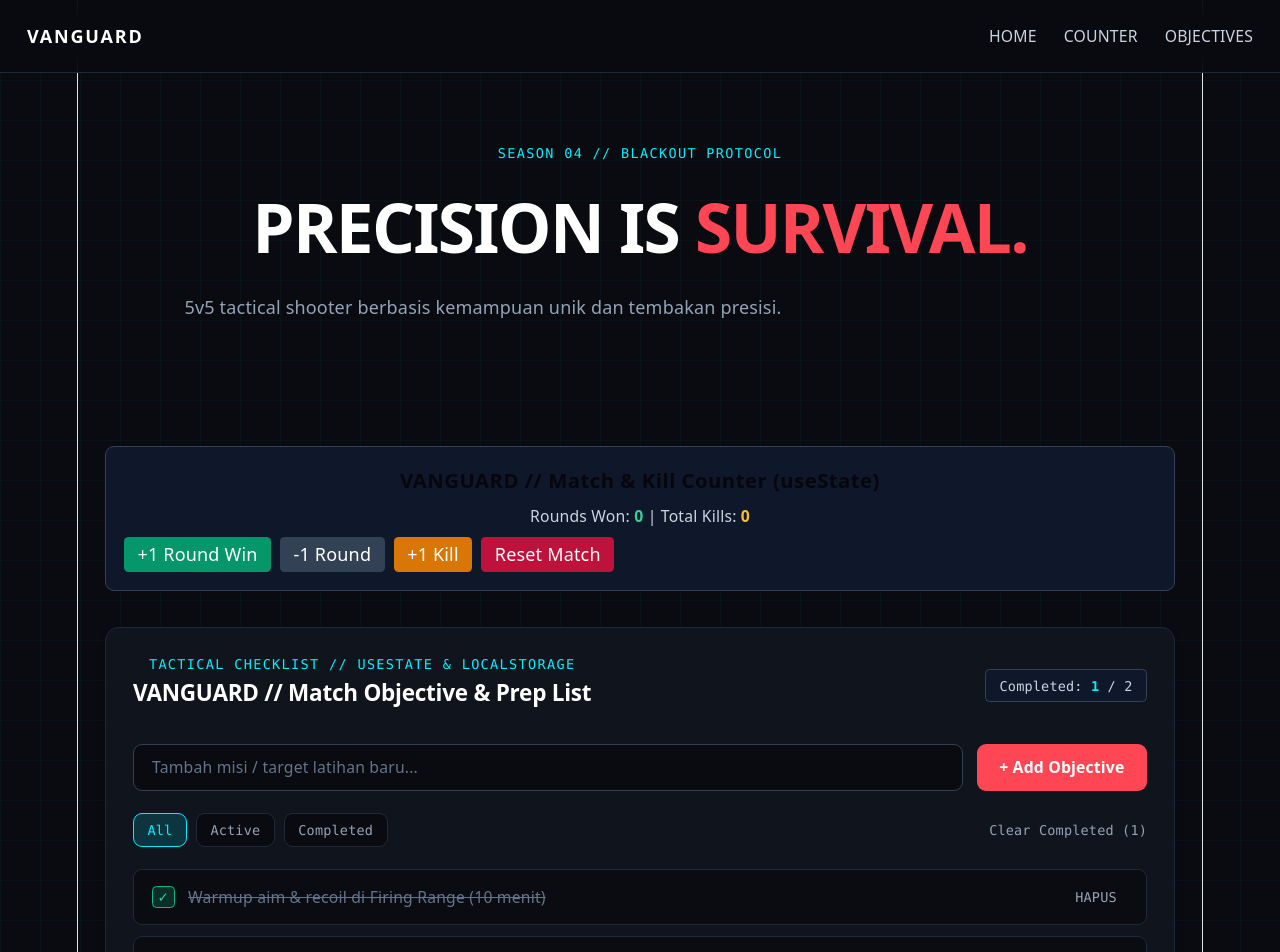
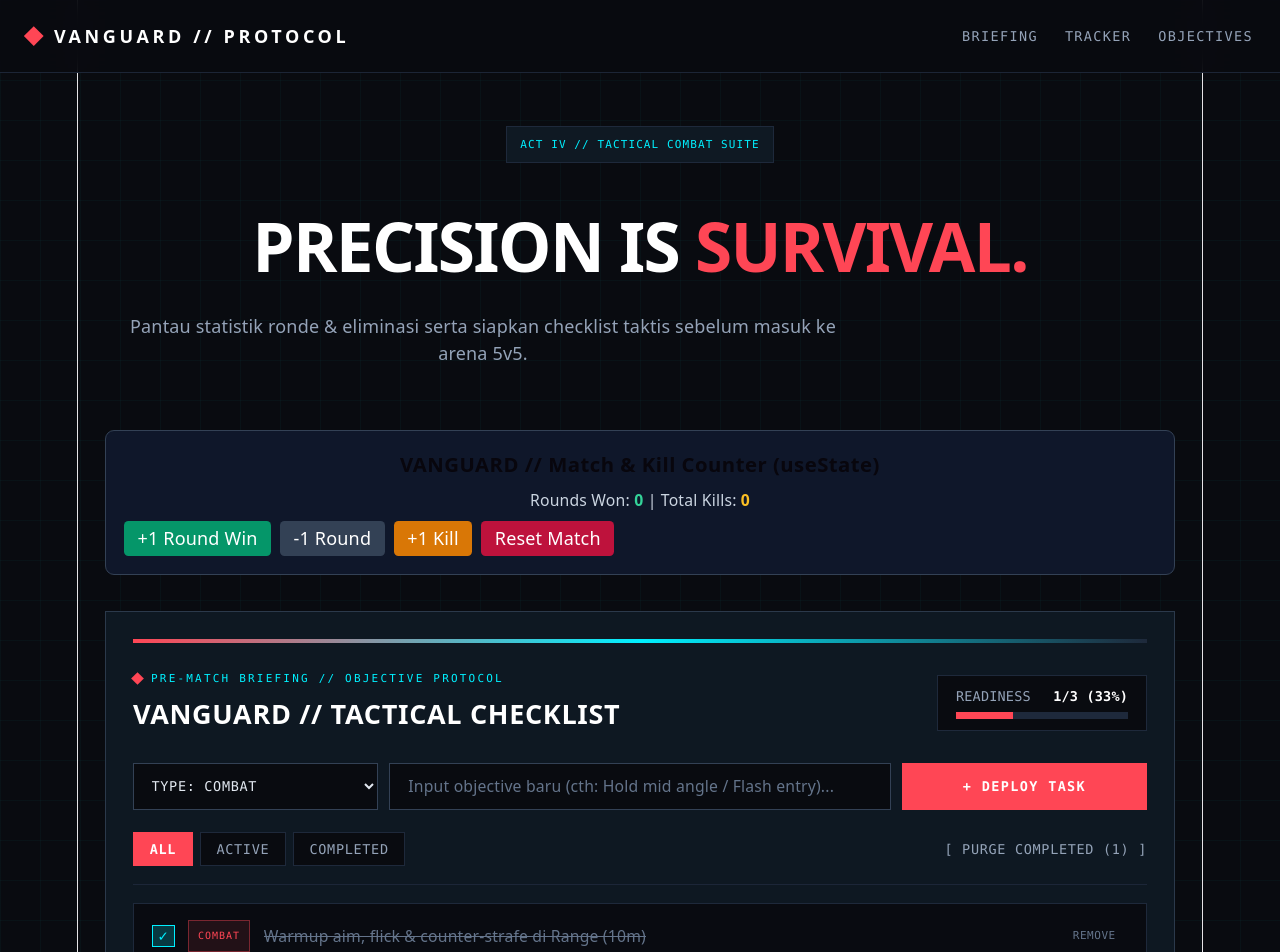
Before and after one commit to rafiefahmi2905-dev/vanguard-fps-v2, a React (Vite) app: page / in a window 1280 px wide. Shown: the top 952 px of the page. Built offline with nearby package versions, Linux system fonts and the light colour scheme.

Commit message:
style(todo): upgrade VanguardTodo to tactical Valorant-inspired UI with categories

```diff
--- a/src/App.jsx
+++ b/src/App.jsx
@@ -5,47 +5,56 @@ import "./App.css";
 function App() {
   return (
     <div className="min-h-screen text-slate-200">
-      {/* Navbar */}
-      <nav className="fixed top-0 left-0 w-full z-50 bg-tactical-dark/90 backdrop-blur-md border-b border-slate-800">
+      {/* Top Tactical Bar */}
+      <nav className="fixed top-0 left-0 w-full z-50 bg-[#090b10]/90 backdrop-blur-md border-b border-slate-800/90">
         <div className="max-w-7xl mx-auto px-6 h-16 flex items-center justify-between">
-          <span className="font-bold tracking-widest text-white">VANGUARD</span>
-          <div className="flex items-center gap-6 text-sm text-slate-300">
+          <div className="flex items-center gap-3">
+            <span className="w-3 h-3 bg-[#ff4655] rotate-45 inline-block" />
+            <span className="font-black tracking-[0.2em] text-white text-sm sm:text-base">
+              VANGUARD // PROTOCOL
+            </span>
+          </div>
+
+          <div className="flex items-center gap-6 text-xs font-mono tracking-widest text-slate-400">
             <a href="#hero" className="hover:text-white transition">
-              HOME
+              BRIEFING
             </a>
-            <a href="#counter" className="hover:text-tactical-cyan transition">
-              COUNTER
+            <a href="#counter" className="hover:text-[#00f0ff] transition">
+              TRACKER
             </a>
-            <a href="#todo" className="hover:text-tactical-cyan transition">
+            <a href="#todo" className="hover:text-[#ff4655] transition">
               OBJECTIVES
             </a>
           </div>
         </div>
       </nav>
 
-      {/* Hero Section */}
-      <section id="hero" className="pt-32 pb-16 px-6 max-w-7xl mx-auto">
-        <p className="text-xs font-mono tracking-widest text-tactical-cyan mb-3">
-          SEASON 04 // BLACKOUT PROTOCOL
-        </p>
-        <h1 className="text-4xl md:text-6xl font-extrabold tracking-tight text-white">
-          PRECISION IS <span className="text-tactical-accent">SURVIVAL.</span>
+      {/* Hero / Match Briefing Header */}
+      <section id="hero" className="pt-28 pb-10 px-6 max-w-7xl mx-auto">
+        <div className="inline-flex items-center gap-2 px-3 py-1 bg-[#0f1923] border border-slate-800 text-[11px] font-mono tracking-widest text-[#00f0ff] mb-4">
+          <span>ACT IV // TACTICAL COMBAT SUITE</span>
+        </div>
+        <h1 className="text-4xl md:text-6xl font-black tracking-tight text-white uppercase">
+          PRECISION IS <span className="text-[#ff4655]">SURVIVAL.</span>
         </h1>
-        <p className="mt-4 max-w-2xl text-slate-400">
-          5v5 tactical shooter berbasis kemampuan unik dan tembakan presisi.
+        <p className="mt-3 max-w-2xl text-sm md:text-base text-slate-400">
+          Pantau statistik ronde &amp; eliminasi serta siapkan checklist taktis sebelum masuk ke arena 5v5.
         </p>
       </section>
 
-      {/* Komponen Counter & To-Do List (React Hooks: useState) */}
-      <section id="counter" className="py-8 px-6 max-w-7xl mx-auto space-y-8">
-        <VanguardCounter />
-        <div id="todo">
+      {/* Komponen Interaktif (useState + localStorage) */}
+      <main className="pb-16 px-6 max-w-7xl mx-auto space-y-8">
+        <section id="counter">
+          <VanguardCounter />
+        </section>
+
+        <section id="todo">
           <VanguardTodo />
-        </div>
-      </section>
+        </section>
+      </main>
 
       {/* Footer */}
-      <footer className="border-t border-slate-800 py-8 px-6 text-center text-xs text-slate-500">
+      <footer className="border-t border-slate-800/80 py-6 px-6 text-center text-xs font-mono tracking-widest text-slate-500">
         VANGUARD PROTOCOL // REACT HOOKS WORKSPACE
       </footer>
     </div>
--- a/src/components/VanguardTodo.jsx
+++ b/src/components/VanguardTodo.jsx
@@ -3,9 +3,31 @@ import { useEffect, useState } from "react";
 const STORAGE_KEY = "vanguard_todo_tasks_v1";
 
 const DEFAULT_TASKS = [
-  { id: 1, text: "Warmup aim & recoil di Firing Range (10 menit)", completed: true },
-  { id: 2, text: "Cek lineup smoke & flash untuk Site A", completed: false },
+  {
+    id: 1,
+    text: "Warmup aim, flick & counter-strafe di Range (10m)",
+    category: "COMBAT",
+    completed: true,
+  },
+  {
+    id: 2,
+    text: "Cek lineup utility & post-plant spot di Site A",
+    category: "LINEUP",
+    completed: false,
+  },
+  {
+    id: 3,
+    text: "Pantau economy tim & rencana buy round pistol/eco",
+    category: "ECON",
+    completed: false,
+  },
 ];
+
+const CATEGORY_STYLES = {
+  COMBAT: "text-[#ff4655] border-[#ff4655]/40 bg-[#ff4655]/10",
+  LINEUP: "text-[#00f0ff] border-[#00f0ff]/40 bg-[#00f0ff]/10",
+  ECON: "text-amber-400 border-amber-400/40 bg-amber-400/10",
+};
 
 export default function VanguardTodo() {
   const [tasks, setTasks] = useState(() => {
@@ -20,13 +42,14 @@ export default function VanguardTodo() {
   });
 
   const [inputValue, setInputValue] = useState("");
-  const [filter, setFilter] = useState("all"); // "all" | "active" | "completed"
+  const [category, setCategory] = useState("COMBAT");
+  const [filter, setFilter] = useState("all");
 
   useEffect(() => {
     try {
       localStorage.setItem(STORAGE_KEY, JSON.stringify(tasks));
     } catch {
-      // Abaikan jika storage penuh atau diblokir browser
+      // Abaikan jika storage tidak tersedia
     }
   }, [tasks]);
 
@@ -38,6 +61,7 @@ export default function VanguardTodo() {
     const newTask = {
       id: Date.now(),
       text: trimmed,
+      category,
       completed: false,
     };
 
@@ -62,6 +86,8 @@ export default function VanguardTodo() {
   };
 
   const completedCount = tasks.filter((t) => t.completed).length;
+  const readinessPercent =
+    tasks.length === 0 ? 0 : Math.round((completedCount / tasks.length) * 100);
 
   const filteredTasks = tasks.filter((task) => {
     if (filter === "active") return !task.completed;
@@ -70,57 +96,89 @@ export default function VanguardTodo() {
   });
 
   return (
-    <div className="bg-tactical-panel border border-slate-800 rounded-xl p-6 shadow-lg">
-      {/* Header Komponen */}
-      <div className="flex flex-col sm:flex-row sm:items-center sm:justify-between gap-2 mb-6">
+    <div className="bg-[#0f1923]/95 border border-slate-700/80 p-6 shadow-2xl cut-corner relative overflow-hidden">
+      {/* Garis aksen atas ala tactical HUD */}
+      <div className="h-1 w-full bg-gradient-to-r from-[#ff4655] via-[#00f0ff] to-slate-800 mb-5" />
+
+      {/* Header */}
+      <div className="flex flex-col lg:flex-row lg:items-center lg:justify-between gap-4 mb-5">
         <div>
-          <p className="text-xs font-mono tracking-widest text-tactical-cyan">
-            TACTICAL CHECKLIST // USESTATE & LOCALSTORAGE
-          </p>
-          <h2 className="text-xl font-bold text-white mt-1">
-            VANGUARD // Match Objective & Prep List
+          <div className="flex items-center gap-2 text-[11px] font-mono tracking-[0.2em] text-[#00f0ff] uppercase">
+            <span className="inline-block w-2 h-2 bg-[#ff4655] rotate-45" />
+            <span>PRE-MATCH BRIEFING // OBJECTIVE PROTOCOL</span>
+          </div>
+          <h2 className="text-2xl font-black tracking-wide text-white uppercase mt-1">
+            VANGUARD // TACTICAL CHECKLIST
           </h2>
         </div>
-        <span className="text-xs font-mono px-3 py-1.5 rounded bg-slate-900 border border-slate-700 text-slate-300 self-start sm:self-auto">
-          Completed: <strong className="text-tactical-cyan">{completedCount}</strong> / {tasks.length}
+
+        {/* Status Kesiapan */}
+        <div className="bg-[#090b10] border border-slate-800 px-4 py-2.5 min-w-[210px]">
+          <div className="flex items-center justify-between text-xs font-mono mb-1.5">
+            <span className="text-slate-400">READINESS</span>
+            <span className="text-white font-bold">
+              {completedCount}/{tasks.length} ({readinessPercent}%)
             </span>
           </div>
+          <div className="w-full h-1.5 bg-slate-800 overflow-hidden">
+            <div
+              className="h-full bg-[#ff4655] transition-all duration-300"
+              style={{ width: `${readinessPercent}%` }}
+            />
+          </div>
+        </div>
+      </div>
 
-      {/* Form Tambah Tugas */}
-      <form onSubmit={handleAddTask} className="flex flex-col sm:flex-row gap-3 mb-5">
+      {/* Form Tambah Objective */}
+      <form
+        onSubmit={handleAddTask}
+        className="grid grid-cols-1 md:grid-cols-12 gap-2.5 mb-5"
+      >
+        <select
+          value={category}
+          onChange={(e) => setCategory(e.target.value)}
+          aria-label="Kategori Objective"
+          className="md:col-span-3 bg-[#090b10] border border-slate-700 focus:border-[#00f0ff] focus:outline-none px-3 py-2.5 text-xs font-mono tracking-wider text-slate-200 uppercase"
+        >
+          <option value="COMBAT">TYPE: COMBAT</option>
+          <option value="LINEUP">TYPE: LINEUP</option>
+          <option value="ECON">TYPE: ECON</option>
+        </select>
+
         <input
           type="text"
           value={inputValue}
           onChange={(e) => setInputValue(e.target.value)}
-          placeholder="Tambah misi / target latihan baru..."
-          className="flex-1 bg-[#090b10] border border-slate-700 focus:border-tactical-cyan focus:outline-none rounded-lg px-4 py-2.5 text-sm text-slate-200 placeholder-slate-500"
+          placeholder="Input objective baru (cth: Hold mid angle / Flash entry)..."
+          className="md:col-span-6 bg-[#090b10] border border-slate-700 focus:border-[#00f0ff] focus:outline-none px-4 py-2.5 text-sm text-white placeholder-slate-500"
         />
+
         <button
           type="submit"
-          className="bg-tactical-accent hover:bg-red-600 text-white font-semibold text-sm px-5 py-2.5 rounded-lg transition cursor-pointer"
+          className="md:col-span-3 bg-[#ff4655] hover:bg-[#e03544] text-white font-mono font-bold text-xs tracking-widest uppercase px-4 py-2.5 transition cursor-pointer"
         >
-          + Add Objective
+          + DEPLOY TASK
         </button>
       </form>
 
-      {/* Bar Filter & Bersihkan yang Selesai */}
-      <div className="flex flex-wrap items-center justify-between gap-3 mb-5">
-        <div className="flex items-center gap-2">
+      {/* Filter Tab & Clear Completed */}
+      <div className="flex flex-wrap items-center justify-between gap-3 pb-4 mb-4 border-b border-slate-800/90">
+        <div className="flex items-center gap-1.5">
           {[
-            { key: "all", label: "All" },
-            { key: "active", label: "Active" },
-            { key: "completed", label: "Completed" },
+            { key: "all", label: "ALL" },
+            { key: "active", label: "ACTIVE" },
+            { key: "completed", label: "COMPLETED" },
           ].map((tab) => {
-            const active = filter === tab.key;
+            const isActive = filter === tab.key;
             return (
               <button
                 key={tab.key}
                 type="button"
                 onClick={() => setFilter(tab.key)}
-                className={`text-xs font-mono px-3 py-1.5 rounded-lg border transition cursor-pointer ${
-                  active
-                    ? "bg-tactical-cyan/15 border-tactical-cyan text-tactical-cyan"
-                    : "bg-[#090b10] border-slate-800 text-slate-400 hover:text-slate-200"
+                className={`px-3.5 py-1.5 text-xs font-mono tracking-wider uppercase border transition cursor-pointer ${
+                  isActive
+                    ? "bg-[#ff4655] border-[#ff4655] text-white font-bold"
+                    : "bg-[#090b10] border-slate-800 text-slate-400 hover:text-white hover:border-slate-600"
                 }`}
               >
                 {tab.label}
@@ -133,42 +191,57 @@ export default function VanguardTodo() {
           <button
             type="button"
             onClick={clearCompleted}
-            className="text-xs font-mono text-slate-400 hover:text-tactical-accent transition cursor-pointer"
+            className="text-xs font-mono tracking-wider uppercase text-slate-400 hover:text-[#ff4655] transition cursor-pointer"
           >
-            Clear Completed ({completedCount})
+            [ PURGE COMPLETED ({completedCount}) ]
           </button>
         )}
       </div>
 
-      {/* Daftar Tugas */}
+      {/* Daftar Objective */}
       {filteredTasks.length === 0 ? (
-        <p className="text-center text-sm text-slate-500 py-6 border border-dashed border-slate-800 rounded-lg">
-          Tidak ada objective pada filter ini.
+        <div className="text-center py-8 border border-dashed border-slate-800 bg-[#090b10]/50">
+          <p className="text-xs font-mono tracking-widest text-slate-500 uppercase">
+            NO OBJECTIVES FOUND IN THIS SECTOR
           </p>
+        </div>
       ) : (
-        <ul className="space-y-2.5">
-          {filteredTasks.map((task) => (
+        <ul className="space-y-2">
+          {filteredTasks.map((task) => {
+            const badgeStyle =
+              CATEGORY_STYLES[task.category] || CATEGORY_STYLES.COMBAT;
+
+            return (
               <li
                 key={task.id}
-              className="flex items-center justify-between gap-3 bg-[#090b10]/80 border border-slate-800 hover:border-slate-700 rounded-lg px-4 py-3 transition"
+                className="group flex items-center justify-between gap-3 bg-[#090b10]/90 border border-slate-800 hover:border-[#00f0ff]/50 px-4 py-3 transition"
               >
                 <button
                   type="button"
                   onClick={() => toggleTask(task.id)}
-                className="flex items-center gap-3 text-left flex-1 cursor-pointer"
+                  className="flex items-center gap-3 text-left flex-1 cursor-pointer min-w-0"
                 >
                   <span
-                  className={`w-5 h-5 rounded flex items-center justify-center border text-xs font-bold transition ${
+                    className={`w-5 h-5 shrink-0 flex items-center justify-center border text-xs font-bold transition ${
                       task.completed
-                      ? "bg-emerald-500/20 border-emerald-500 text-emerald-400"
-                      : "border-slate-600 text-transparent"
+                        ? "bg-[#00f0ff]/20 border-[#00f0ff] text-[#00f0ff]"
+                        : "border-slate-600 text-transparent group-hover:border-slate-400"
                     }`}
                   >
                     ✓
                   </span>
+
                   <span
-                  className={`text-sm transition ${
-                    task.completed ? "line-through text-slate-500" : "text-slate-200"
+                    className={`shrink-0 text-[10px] font-mono tracking-widest px-2 py-0.5 border ${badgeStyle}`}
+                  >
+                    {task.category || "COMBAT"}
+                  </span>
+
+                  <span
+                    className={`text-sm truncate sm:whitespace-normal transition ${
+                      task.completed
+                        ? "line-through text-slate-500"
+                        : "text-slate-100"
                     }`}
                   >
                     {task.text}
@@ -178,12 +251,13 @@ export default function VanguardTodo() {
                 <button
                   type="button"
                   onClick={() => deleteTask(task.id)}
-                className="text-xs font-mono text-slate-400 hover:text-tactical-accent px-2.5 py-1 rounded hover:bg-slate-900 transition cursor-pointer"
+                  className="shrink-0 text-[11px] font-mono tracking-wider uppercase text-slate-500 hover:text-[#ff4655] px-2.5 py-1 border border-transparent hover:border-[#ff4655]/40 transition cursor-pointer"
                 >
-                HAPUS
+                  REMOVE
                 </button>
               </li>
-          ))}
+            );
+          })}
         </ul>
       )}
     </div>
```
Lines whose indentation alone changed are shown as unchanged.
